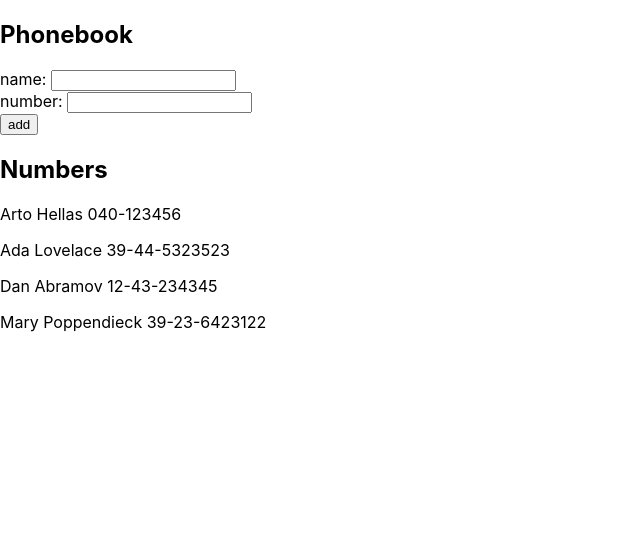
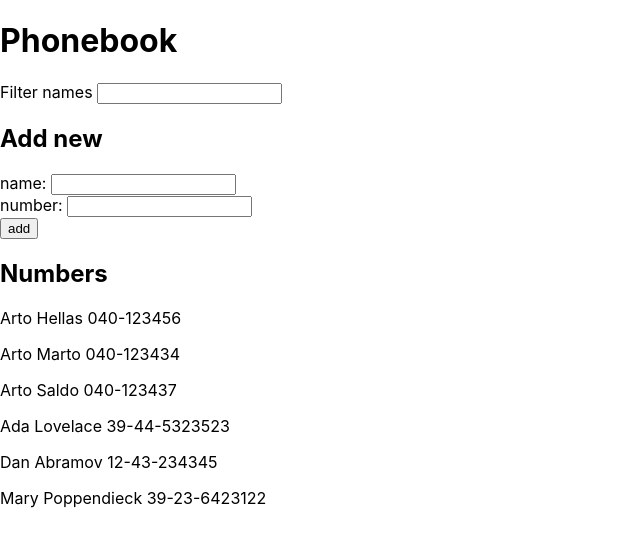
Before and after one commit to vtulonen/full_stack_open, a React (Create React App) app in the folder osa_2/puhelinluettelo/: page / in a window 1280 px wide. Shown: the top 546 px of the page, without its empty margins (0-640 px from the left). Built offline with nearby package versions, Linux system fonts and the light colour scheme.

Commit message:
2.9 & 2.10 step 9 & 10

```diff
--- a/osa_2/puhelinluettelo/src/App.js
+++ b/osa_2/puhelinluettelo/src/App.js
@@ -1,20 +1,28 @@
 import React, { useState } from "react";
 import AddPersonForm from "./components/AddPersonForm";
-import AllPersons from "./components/AllPersons";
+import DisplayPersons from "./components/DisplayPersons";
+import Filter from "./components/Filter";
 
 const App = () => {
   const [persons, setPersons] = useState([
     { name: "Arto Hellas", number: "040-123456" },
+    { name: "Arto Marto", number: "040-123434" },
+    { name: "Arto Saldo", number: "040-123437" },
     { name: "Ada Lovelace", number: "39-44-5323523" },
     { name: "Dan Abramov", number: "12-43-234345" },
     { name: "Mary Poppendieck", number: "39-23-6423122" },
   ]);
   const [newName, setNewName] = useState("");
   const [newNumber, setNewNumber] = useState("");
+  const [filter, setFilter] = useState("");
 
   return (
     <div>
-      <h2>Phonebook</h2>
+      <h1>Phonebook</h1>
+
+      <Filter filter={filter} setFilter={setFilter} />
+
+      <h2>Add new</h2>
       <AddPersonForm
         newName={newName}
         setNewName={setNewName}
@@ -24,7 +32,7 @@ const App = () => {
         setNewNumber={setNewNumber}
       />
       <h2>Numbers</h2>
-      <AllPersons persons={persons} />
+      <DisplayPersons persons={persons} filter={filter.toLowerCase()} />
     </div>
   );
 };
--- a/osa_2/puhelinluettelo/src/components/AddPersonForm.js
+++ b/osa_2/puhelinluettelo/src/components/AddPersonForm.js
@@ -8,6 +8,7 @@ const AddPersonForm = ({
   newNumber,
   setNewNumber,
 }) => {
+
   const onSubmit = (e) => {
     e.preventDefault();
     const newPerson = {
--- a/osa_2/puhelinluettelo/src/components/AllPersons.js
+++ /dev/null
@@ -1,16 +0,0 @@
-import Person from "./Person";
-import React from "react";
-
-const AllPersons = ({ persons }) => {
-  return (
-    <div className="persons">
-      {persons.map((person) => {
-        return (
-          <Person key={person.name} name={person.name} number={person.number} />
-        );
-      })}
-    </div>
-  );
-};
-
-export default AllPersons;
--- /dev/null
+++ b/osa_2/puhelinluettelo/src/components/DisplayPersons.js
@@ -0,0 +1,22 @@
+import Person from "./Person";
+import React from "react";
+
+const DisplayPersons = ({ persons, filter }) => {
+  return (
+    <div className="persons">
+      {persons.map((person) => {
+        if (person.name.toLowerCase().includes(filter))
+          return (
+            <Person
+              key={person.name}
+              name={person.name}
+              number={person.number}
+            />
+          );
+        else return null;
+      })}
+    </div>
+  );
+};
+
+export default DisplayPersons;
--- /dev/null
+++ b/osa_2/puhelinluettelo/src/components/Filter.js
@@ -0,0 +1,17 @@
+import React from "react";
+
+const Filter = ({ filter, setFilter }) => {
+  return (
+    <div>
+      <span>Filter names </span>
+      <input
+        value={filter}
+        onChange={(e) => {
+          setFilter(e.target.value);
+        }}
+      />
+    </div>
+  );
+};
+
+export default Filter;
```
Also changed, not shown: 1 other file (tests, documents, lock files or other folders).
